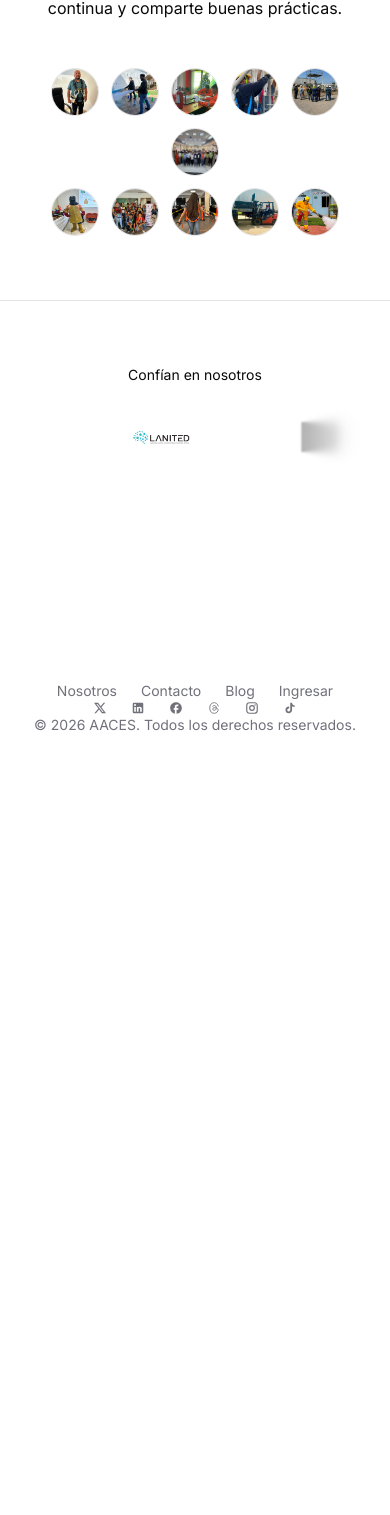
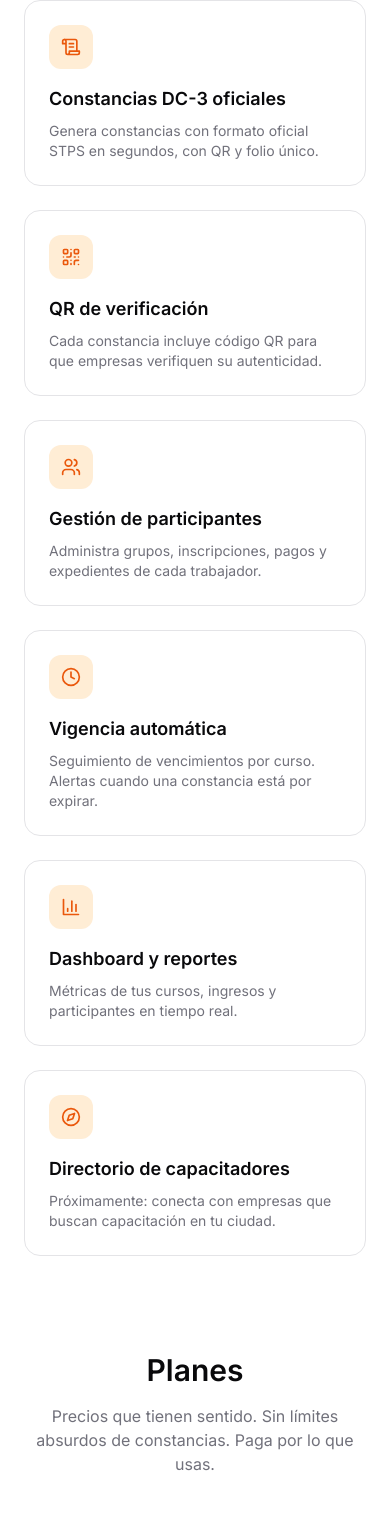
Before and after one commit to steveluis26/AACES2, a Next.js app in the folder frontend/: page / in a window 390 px wide. Shown: the part 1128-2643 px from the top of the page. Before the commit the page ends 1927 px from the top, so only its background shows below. Built offline with nearby package versions, Linux system fonts and the light colour scheme; grey boxes are pictures that could not be loaded.

Commit message:
refactor: reorder landing page sections with features, plans, validator below

```diff
--- a/frontend/app/page.tsx
+++ b/frontend/app/page.tsx
@@ -11,6 +11,9 @@ import Image from 'next/image';
 import { LogoCloud3 } from '@/components/ui/logo-cloud-3'
 import { useSearchParams } from 'next/navigation';
 import HeroSection from '@/components/landing/hero-section'
+import FeaturesSection from '@/components/landing/features-section'
+import PlansSection from '@/components/landing/plans-section'
+import ValidatorSection from '@/components/landing/validator-section'
 import FooterSection from 'src/components/footer'
 import CommunitySection from 'src/components/content-6'
 
@@ -166,7 +169,10 @@ export default function Home() {
     <Suspense fallback={<div className="flex min-h-svh items-center justify-center"><Loader2 className="h-6 w-6 animate-spin text-[var(--primary)]" /></div>}>
     <div className="min-h-screen bg-[var(--background)] text-[var(--foreground)]">
 
-      <HeroSection
+      <HeroSection />
+      <FeaturesSection />
+      <PlansSection />
+      <ValidatorSection
         value={validationCode}
         onChange={(v) => setValidationCode(v.toUpperCase())}
         onSubmit={validateCertificate}
@@ -268,7 +274,7 @@ export default function Home() {
 
       <CommunitySection />
 
-      <section className="py-16 bg-[var(--card)] text-[var(--card-foreground)] border-t border-[var(--border)]" role="region" aria-label="Logo Cloud">
+      <section className="py-12 md:py-16 bg-[var(--card)] text-[var(--card-foreground)] border-t border-[var(--border)]" role="region" aria-label="Logo Cloud">
         <LogoCloud3 />
       </section>
 
```
